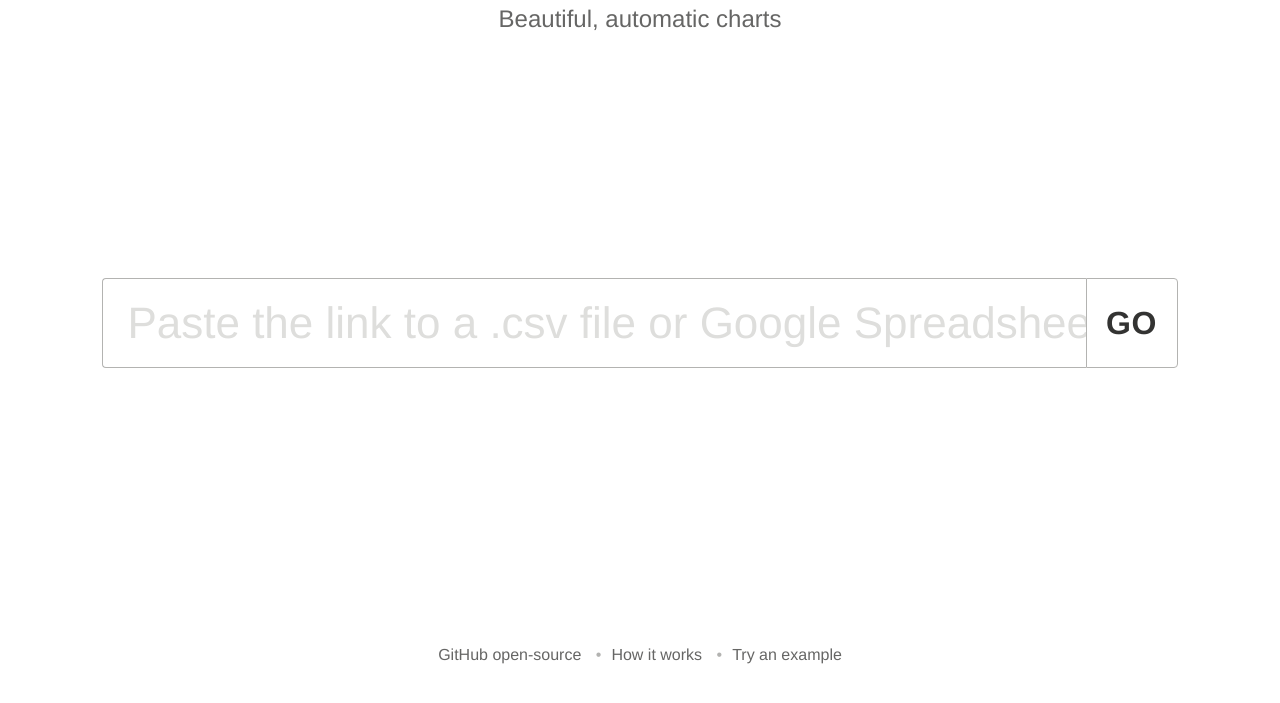
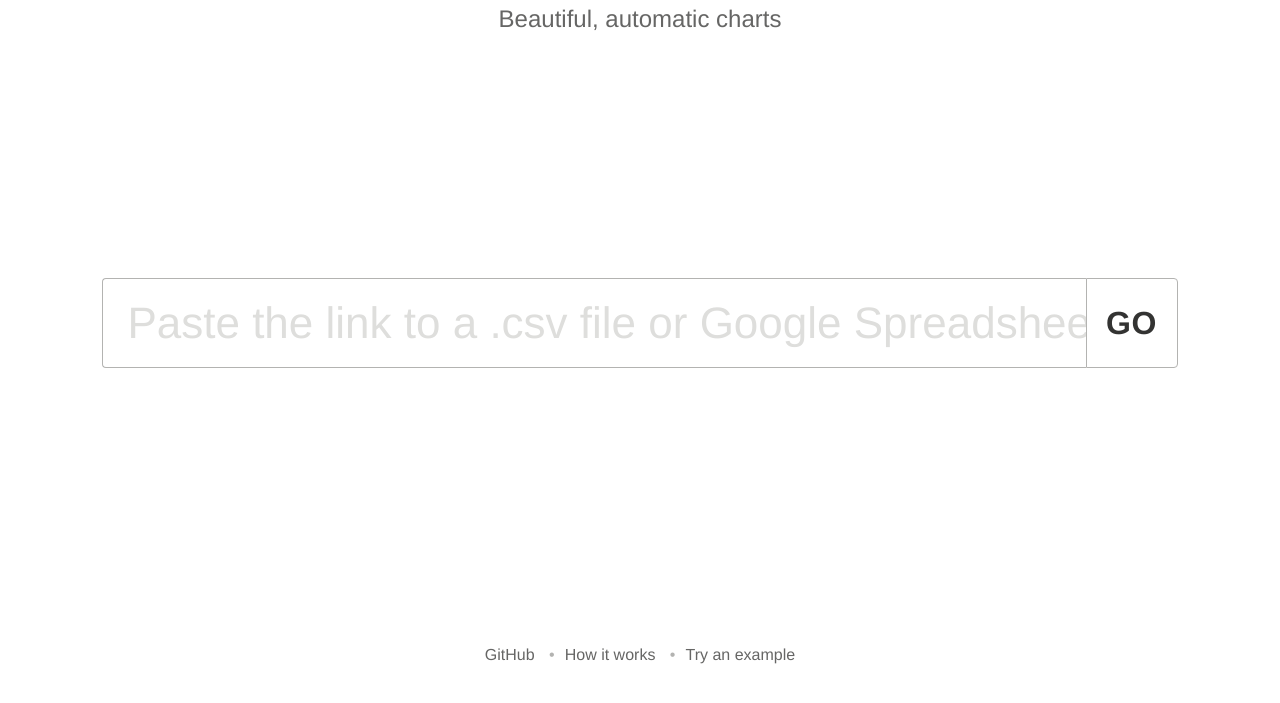
Before and after one commit to charted-co/charted, a website: page pub/index.html in a window 1280 px wide. Shown: the part 87-790 px from the top of the page. Drawn offline with nearby package versions, Linux system fonts and the light colour scheme; files that its build step writes are made by us from their sources.

Commit message:
simpler link

```diff
--- a/pub/index.html
+++ b/pub/index.html
@@ -35,7 +35,7 @@
     <div class="charts"></div>
 
     <footer>
-      <a href="https://github.com/medium/charted">GitHub open-source</a>
+      <a href="https://github.com/medium/charted">GitHub</a>
       <a href="https://medium.com/p/2149df6bb0bd">How it works</a>
       <a href='/?%7B"dataUrl"%3A"https%3A%2F%2Fdocs.google.com%2Fspreadsheets%2Fd%2F1PSaAXtklG4UyFm2lui5d4k_UNEO1laAMpzMWVh0FMTU%2Fexport%3Fgid%3D0%26format%3Dcsv"%2C"charts"%3A%5B%7B"title"%3A"An%20Example%20Chart"%2C"note"%3A"This%20is%20an%20example%20chart%20visualizing%20some%20fake%20data"%7D%5D%7D'>Try an example</a>
     </footer>
```
